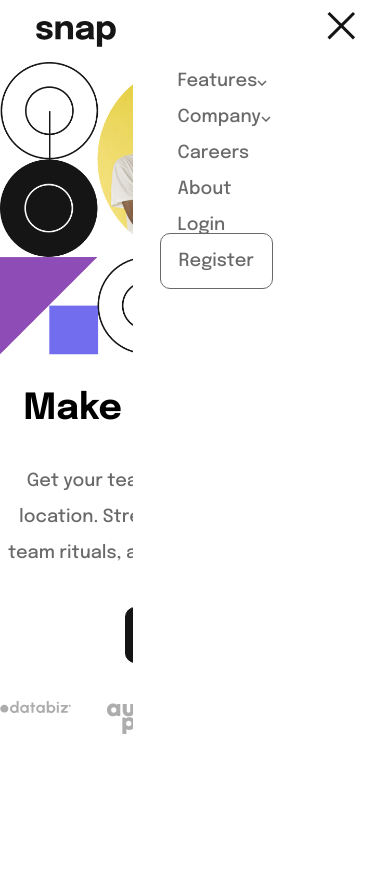
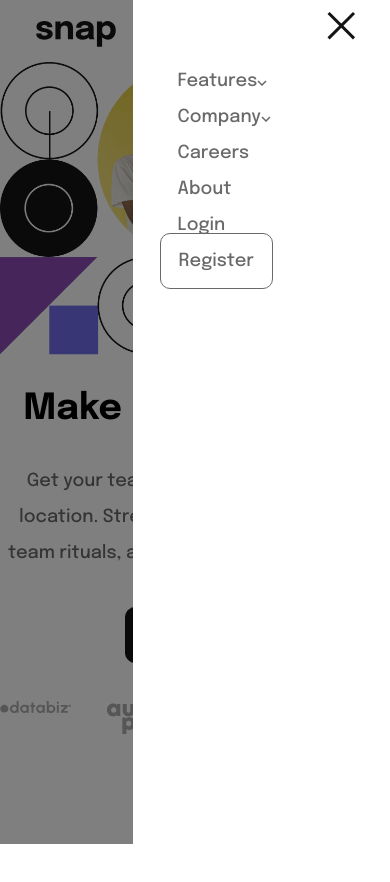
Before and after one commit to blabash/into-section-with-dropdown-navigation, a React (Create React App) app: page / in a window 390 px wide. Both pictures are taken after a click on the button 336 px from the left and 30 px from the top of the page. Shown: the top 882 px of the page. Built offline with nearby package versions, Linux system fonts and the light colour scheme.

Commit message:
Add mobile-nav__background

```diff
--- a/src/App.css
+++ b/src/App.css
@@ -92,6 +92,23 @@ a:active {
 
 .mobile-nav__toggle.mobile-nav--open {
   transform: rotateZ(45deg);
+}
+
+.mobile-nav__background {
+  position: absolute;
+  top: 0;
+  left: 0;
+  width: 100%;
+  height: 100vh;
+  background-color: hsl(0, 0%, 0%, .5);
+  opacity: 0;
+  transform: translateX(-100%);
+  transition: transform 350ms ease-in-out, opacity 200ms linear;
+}
+
+.mobile-nav__background.mobile-nav--open {
+  opacity: 1;
+  transform: translateX(0);
 }
 
 #hamburger,
--- a/src/App.tsx
+++ b/src/App.tsx
@@ -18,6 +18,13 @@ const MobileNav = ({
   setMobileNavToggled,
 }: MobileNavProps) => {
   return (
+    <>
+      <div
+        onClick={() => setMobileNavToggled((s) => !s)}
+        className={`mobile-nav__background desktop-hidden${
+          mobileNavToggled ? " mobile-nav--open" : ""
+        }`}
+      ></div>
       <nav
         className={`mobile-nav desktop-hidden${
           mobileNavToggled ? " mobile-nav--open" : ""
@@ -50,6 +57,7 @@ const MobileNav = ({
           </li>
         </ul>
       </nav>
+    </>
   );
 };
 
```
Lines whose indentation alone changed are shown as unchanged.
